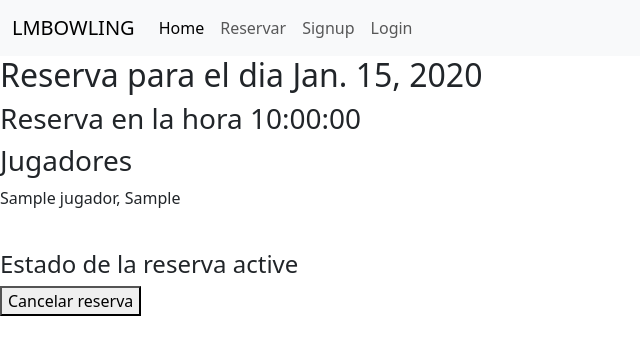
After one commit to AugustoGL/CentroBowlogin, a Django app: page /reserva/1/ in a window 1280 px wide. The commit adds this page. Shown: the top 355 px of the page, without its empty margins (0-640 px from the left). Run offline with Django 4.2, Linux system fonts and the light colour scheme; tables that the repository leaves empty hold one stand-in row (values such as "Sample post").

Commit message:
reserva terminada

```diff
--- a/CentroDeBowling/models.py
+++ b/CentroDeBowling/models.py
@@ -42,6 +42,7 @@ class Reserva(models.Model):
     hora_reserva = models.ForeignKey(Horarios, on_delete=models.CASCADE)
     jugadores = models.ManyToManyField(Jugador)
     pista = models.ForeignKey(Pista, on_delete=models.CASCADE)
+    estado_reserva = models.ForeignKey(EstadoReserva, on_delete=models.CASCADE, default=1, null=True)
 
     def __str__(self):
         return f"Reserva {self.id}"
--- a/CentroDeBowling/templates/base.html
+++ b/CentroDeBowling/templates/base.html
@@ -20,7 +20,7 @@
                 <a class="nav-link active" aria-current="page" href="/">Home</a>
               </li>
               <li class="nav-item">
-                <a class="nav-link" href="/reserva">Reserva</a>
+                <a class="nav-link" href="/reservar">Reservar</a>
               </li>
               {% if user.is_authenticated %}
               <li class="nav-item">
--- /dev/null
+++ b/CentroDeBowling/templates/reserva.html
@@ -0,0 +1,21 @@
+{% extends 'base.html' %}
+
+{% block content %}
+
+    <h2>Reserva para el dia {{ reserva.dia_reserva }}</h2>
+    <h3>Reserva en la hora {{ reserva.hora_reserva}}</h3>
+    <div class="jugadores">
+        <h3>Jugadores</h3>
+        {% for jugador in reserva.jugadores.all %}
+            <p>{{ jugador.nombre }}, {{ jugador.resumido}}</p>
+        {% endfor %}
+    </div>
+    <br>
+    <h4>Estado de la reserva {{reserva.estado_reserva}}</h4>
+    {% if reserva.estado_reserva.pk == 1%}
+        <form action=""  method="post">
+            {% csrf_token %}
+            <button>Cancelar reserva</button>
+        </form>
+    {% endif %}
+{% endblock %}
--- a/CentroDeBowling/urls.py
+++ b/CentroDeBowling/urls.py
@@ -7,8 +7,9 @@ from django.urls import path
 urlpatterns = [
     path('', home, name = 'home'),
     path('signup/',signup,  name = 'signup'),
-    path('reserva/',reserva,  name = 'reserva'),
-    path('reservas/<int:pk>/',reservas,  name = 'reserva'),
+    path('reservar/',reservar,  name = 'reservar'),
+    path('reservas/<int:pk>/',reservas,  name = 'reservas'),
+    path('reserva/<int:pk>/',reserva,  name = 'reserva'),
     path('logout/',logout_view,  name = 'logout'),
     path('login/',login_view,  name = 'login'),
 ]
--- a/CentroDeBowling/views.py
+++ b/CentroDeBowling/views.py
@@ -7,6 +7,7 @@ from django.db import IntegrityError
 from .forms import ReservaForm
 from datetime import datetime
 from django.http import HttpResponse
+from django.db import IntegrityError
 
 def home(request):
     return render(request,'home.html')
@@ -36,9 +37,15 @@ def signup(request):
             "error": 'Contra no coinciden'
         })
 
-from django.db import IntegrityError
 
-def reserva(request):
+def reservas(request, pk):
+    reservas = Reserva.objects.filter(usuario=pk)
+    print(reservas)
+    for jugadores in reservas:
+        print(jugadores.jugadores.all())
+    return render(request, 'reservas.html', {'reservas': reservas})
+
+def reservar(request):
     if request.method == 'POST':
         print("POST" * 8)
         dia_reserva = request.POST.get('dia_reserva')
@@ -49,23 +56,21 @@ def reserva(request):
         fecha_reserva = datetime.strptime(dia_reserva, '%Y-%m-%d').date()
 
 
-        """""""""
+
         pista_disponible = Pista.objects.filter(
             estado__estado='Disponible',
-            estado__horario__id=hora_reserva_id
         ).first()
 
+        """""""""
         if not pista_disponible:
             return HttpResponse('No hay pistas disponibles')
         """""""""
 
-        print("arranca", "*********"*5)
         usuario = User.objects.get(id=request.user.pk)
-
         # Capturar excepciones de integridad para manejar casos en los que la transacción falle
         try:
             reserva = Reserva.objects.create(
-                usuario=usuario,
+                usuario=usuario.pk,
                 dia_reserva=fecha_reserva,
                 hora_reserva=Horarios.objects.get(id=hora_reserva_id),
                 pista=pista_disponible
@@ -82,16 +87,20 @@ def reserva(request):
             # Manejar la excepción, por ejemplo, mostrar un mensaje de error o redirigir a una página de error
             return HttpResponse('Error al crear la reserva')
 
-        return render(request, 'home.html')
+        return redirect('reservas', pk=usuario.pk)
     else:
         horarios = Horarios.objects.all()
-        return render(request, 'rev.html', {'horarios': horarios})
+        return render(request, 'reservar.html', {'horarios': horarios})
 
 
-def reservas(request, pk):
-    reservas = Reserva.objects.filter(usuario=pk)
-    print(reservas)
-    return HttpResponse(reservas)
+
+def reserva(request, pk):
+    reserva = Reserva.objects.get(id=pk)
+    usuario = User.objects.get(id=reserva.usuario)
+    if request.method == 'POST':
+        reserva.estado_reserva = EstadoReserva.objects.get(pk=2)
+        reserva.save()
+    return render(request, 'reserva.html', {'reserva': reserva, 'usuario': usuario})
 
 def login_view(request):
     if request.method == 'GET':
@@ -108,7 +117,7 @@ def login_view(request):
             })
         else:
             login(request, user)
-            return redirect('reserva')
+            return redirect('reservar')
 
 
 
```
Also changed, not shown: CentroDeBowling/templates/c_rev.html (deleted, +0 -17 lines), CentroDeBowling/templates/reservas.html (added, +22 -0 lines), CentroDeBowling/migrations/0004_reserva_estado_reserva.py (added), CentroDeBowling/migrations/0005_alter_reserva_estado_reserva.py (added), CentroDeBowling/templates/reservar.html (renamed from CentroDeBowling/templates/rev.html).
